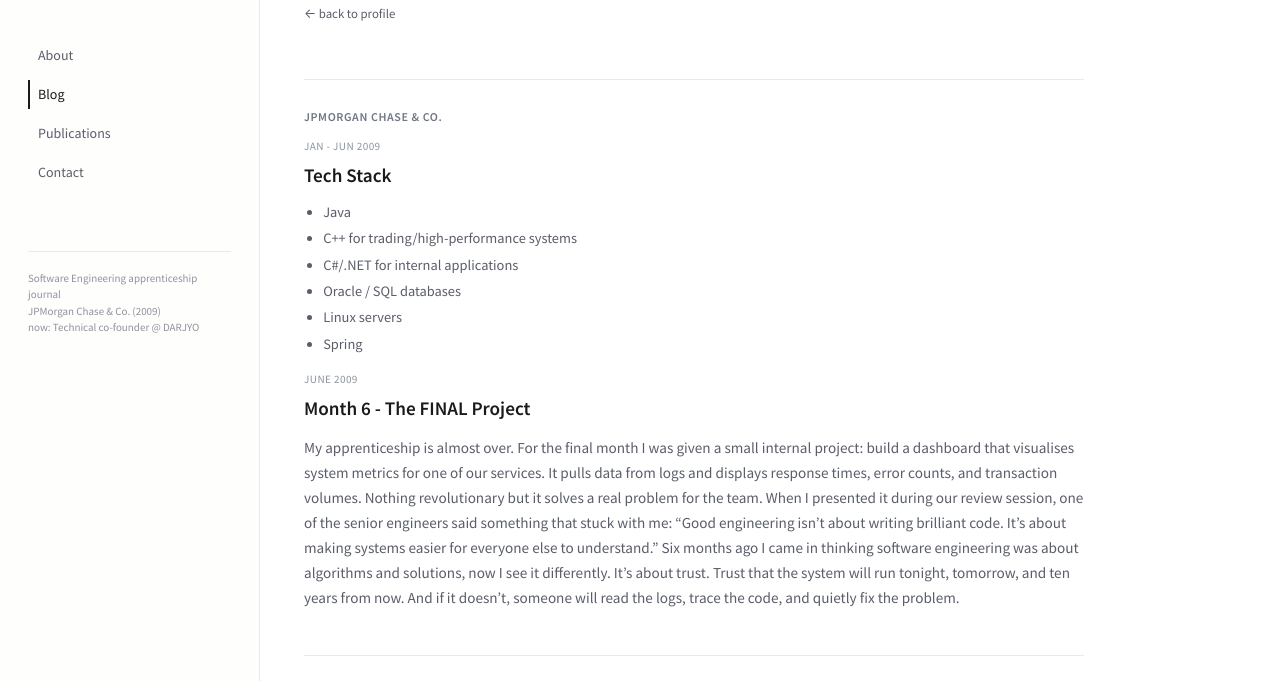
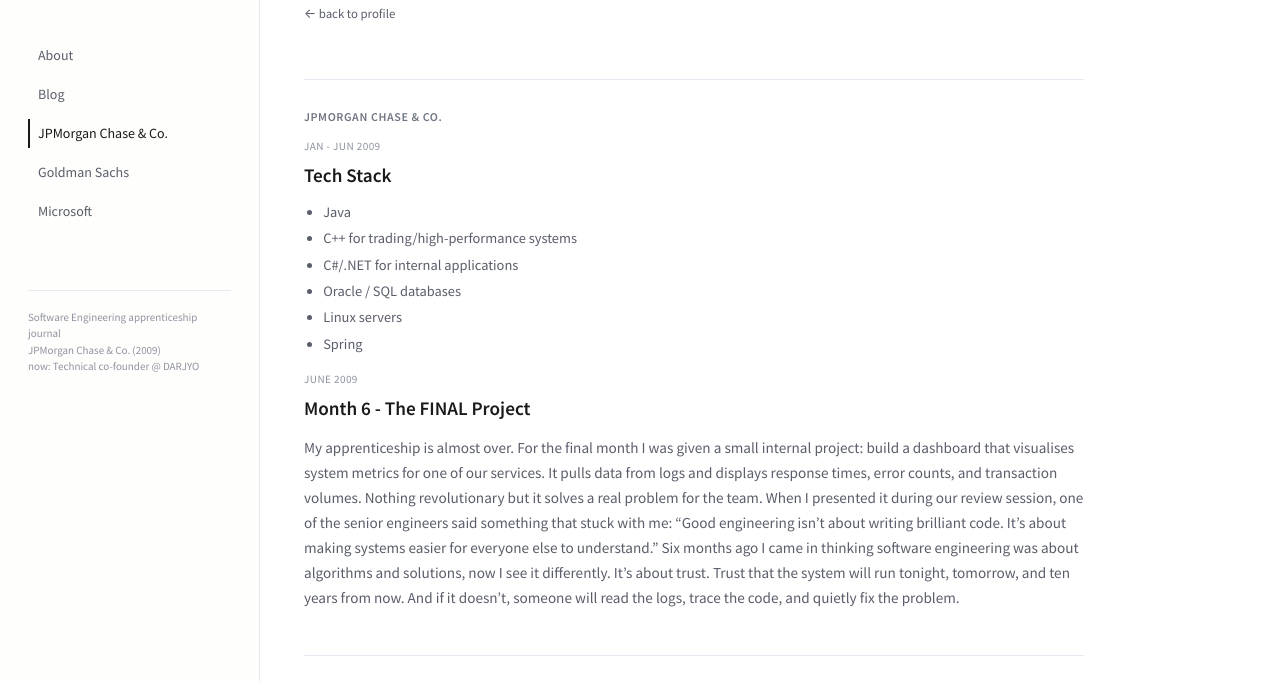
Before and after one commit to arishma108/drpersadh, a plain HTML site: page blog.html in a window 1280 px wide. Shown: the part 64-745 px from the top of the page. Drawn offline with Linux system fonts and the light colour scheme.

Commit message:
Update sidebar links

```diff
--- a/blog.html
+++ b/blog.html
@@ -238,10 +238,11 @@
 <aside class="sidebar">
     <div class="brand">Darshani Persadh</div>
     <div class="nav-links">
-        <a href="https://arishma108.github.io/drpersadh/">About</a>
-        <a href="https://arishma108.github.io/drpersadh/blog.html" style="color: #1a1a1a; border-left-color: #1a1a1a;">Blog</a>
-        <a href="#">Publications</a>
-        <a href="#">Contact</a>
+        <a href="drp.html">About</a>
+        <a href="#">Blog</a>
+		<a href="blog.html" style="color: #1a1a1a; border-left-color: #1a1a1a;">JPMorgan Chase & Co.</a>
+        <a href="#">Goldman Sachs</a>
+        <a href="#">Microsoft</a>
     </div>
     <div class="sidebar-footer">
         Software Engineering apprenticeship journal<br>
```
